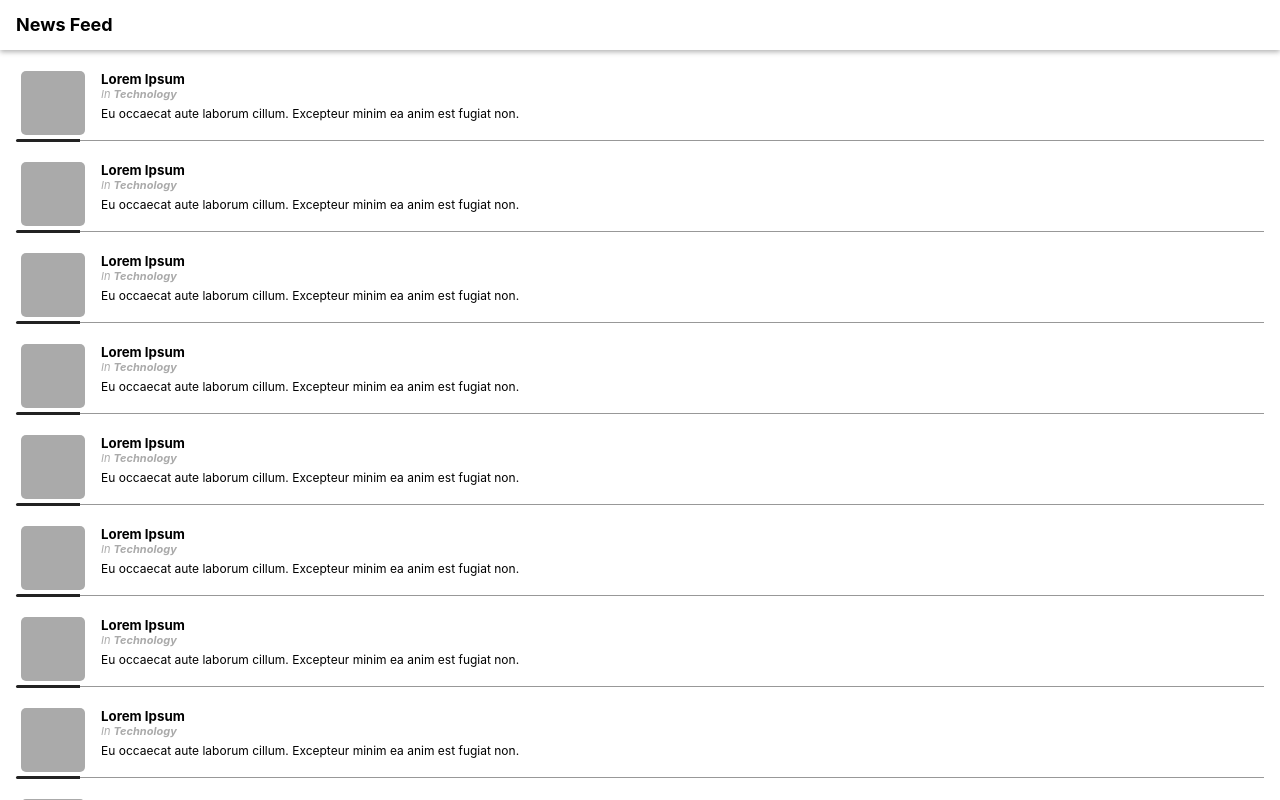
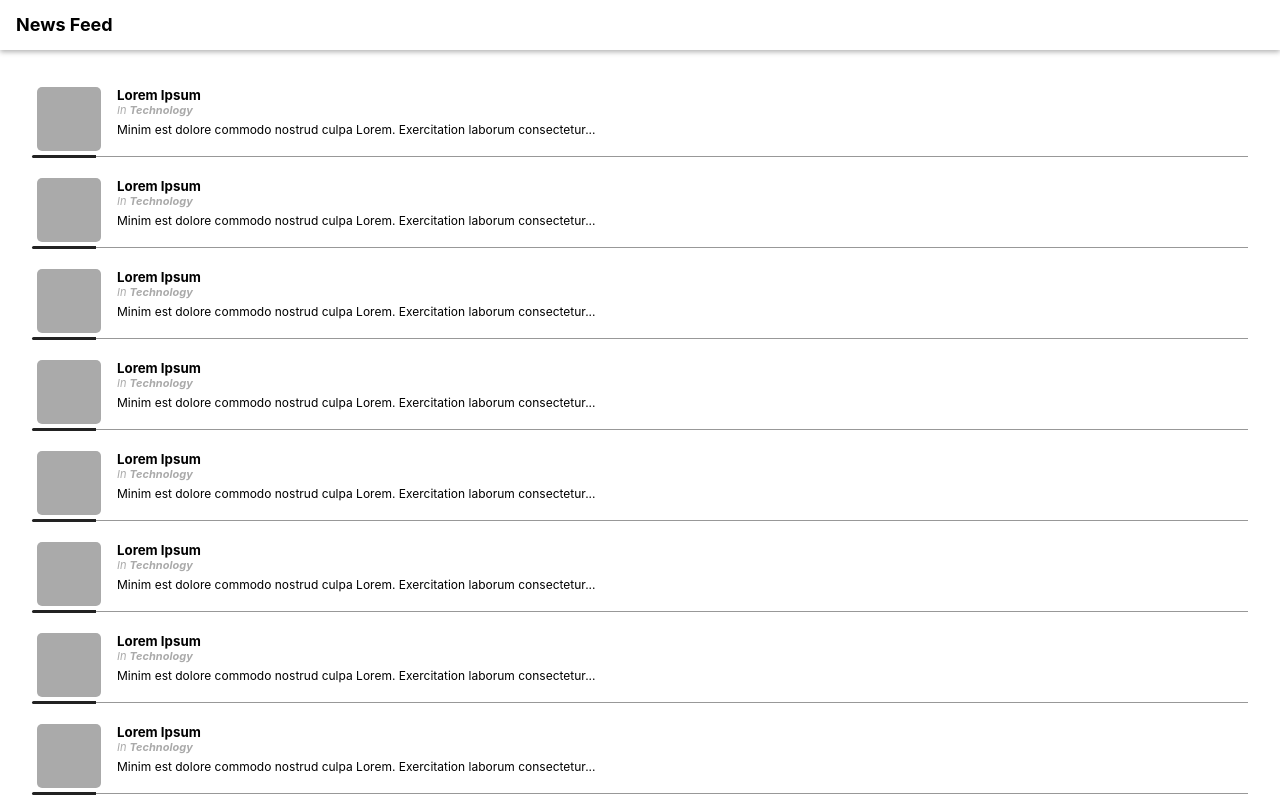
Before and after one commit to tehlordvortex/prunedge-task, a React (Create React App) app: page / in a window 1280 px wide. Built offline with nearby package versions, Linux system fonts and the light colour scheme.

Commit message:
add basic infinite scrolling functionality
- adds an infinitescroller component
- wraps feed with the infinite scoller

```diff
--- a/src/Feed.css
+++ b/src/Feed.css
@@ -2,7 +2,32 @@
   display: flex;
   flex-direction: column;
   flex: 1 1 auto;
-  height: calc(100vh - (2rem + 18px));
-  overflow: hidden auto;
   padding: 1rem;
 }
+
+.Feed-spinner-wrapper {
+  height: 48px;
+  width: 100%;
+  background: #fff;
+  display: flex;
+  justify-content: center;
+  align-items: center;
+}
+
+.Feed-spinner {
+  width: 32px;
+  height: 32px;
+  border: 3px solid #aaa;
+  border-top-color: #222;
+  border-radius: 50%;
+  animation: spin 0.3s linear infinite;
+}
+
+@keyframes spin {
+  from {
+    transform: rotate(0deg);
+  }
+  to {
+    transform: rotate(360deg)
+  }
+}
--- a/src/Feed.js
+++ b/src/Feed.js
@@ -1,20 +1,70 @@
 import React, { Component } from 'react'
 import './Feed.css'
 import FeedItem from './FeedItem'
+import InfiniteScroller from './InfiniteScoller'
 
 class Feed extends Component {
+  constructor(props) {
+    super(props);
+    this.state = {
+      loading: false,
+      items: [],
+      itemsLoaded: 0
+    }
+  }
+  componentDidMount() {
+    this._loadMoreItems()
+  }
+  _maybeRenderSpinner() {
+    if (this.state.loading) {
+      return (
+        <div className="Feed-spinner-wrapper">
+          <div className="Feed-spinner"></div>
+        </div>
+      )
+    } else {
+      return null
+    }
+  }
+  _loadMoreItems = () => {
+    // todo: fetch from api
+    if (this.state.loading) return
+    const itemsToLoad = 10
+    const fakeItem = {
+      title: 'Lorem Ipsum',
+      summary: 'Minim est dolore commodo nostrud culpa Lorem. Exercitation laborum consectetur...',
+      category: 'Technology'
+    }
+    this.setState({
+      loading: true
+    })
+    setTimeout(() => {
+      const newItems = Array.from({ length: itemsToLoad }).map(() => ({...fakeItem}))
+      this.setState(prevState => ({
+        loading: false,
+        items: [
+          ...prevState.items,
+          ...newItems
+        ]
+      }))
+    }, 2000)
+  }
   render() {
-    const placeholders = [1,2,3,4,5,6,7,8,9,10]
+    const { items } = this.state
     return (
-      <div className="Feed">
-        {placeholders.map(index => (
-          <FeedItem
-            title="Lorem Ipsum"
-            category="Technology"
-            summary="Eu occaecat aute laborum cillum. Excepteur minim ea anim est fugiat non."
-          />
-        ))}
-      </div>
+      <InfiniteScroller triggerLoad={this._loadMoreItems}>
+        <div className="Feed">
+            {items.map((item, index) => (
+              <FeedItem
+                title={item.title}
+                category={item.category}
+                summary={item.summary}
+                key={index}
+              />
+            ))}
+            {this._maybeRenderSpinner()}
+        </div>
+      </InfiniteScroller>
     )
   }
 }
--- /dev/null
+++ b/src/InfiniteScoller.js
@@ -0,0 +1,51 @@
+import React, { Component } from 'react'
+import './InfiniteScroller.css'
+
+class InfiniteScroller extends Component {
+  constructor(props) {
+    super(props);
+    this.state = {
+      prevScrollTop: 0
+    }
+    this.wrapperRef = React.createRef();
+  }
+  componentDidMount() {
+    const { current: wrapper } = this.wrapperRef
+    wrapper.addEventListener('scroll', this._handleScroll, { passive: true })
+  }
+  componentWillUnmount() {
+    const { current: wrapper } = this.wrapperRef
+    wrapper.removeEventListener('scroll', this._handleScroll)
+  }
+  _handleScroll = (event) => {
+    const { current: wrapper } = this.wrapperRef
+    const scrollTop = wrapper.scrollTop
+    const clientHeight = wrapper.clientHeight
+    const scrollHeight = wrapper.scrollHeight
+    const maxScrollTop = scrollHeight - clientHeight
+    console.log(scrollTop, scrollHeight, maxScrollTop)
+    // threshold in pixels
+    const threshold = 30
+    if (scrollTop > this.state.prevScrollTop) {
+      if (scrollTop >= (maxScrollTop - threshold)) {
+        console.log('Triggering a load')
+        if (this.props.triggerLoad) this.props.triggerLoad()
+      }
+    }
+    this.setState({
+      prevScrollTop: scrollTop
+    })
+  }
+  render() {
+    return (
+      <div
+        className="InfiniteScroller-wrapper"
+        ref={this.wrapperRef}
+      >
+        {this.props.children}
+      </div>
+    )
+  }
+}
+
+export default InfiniteScroller;
--- /dev/null
+++ b/src/InfiniteScroller.css
@@ -0,0 +1,8 @@
+.InfiniteScroller-wrapper {
+  display: flex;
+  flex-direction: column;
+  flex: 1 1 auto;
+  height: calc(100vh - (2rem + 18px));
+  overflow: hidden auto;
+  padding: 1rem;
+}
```
